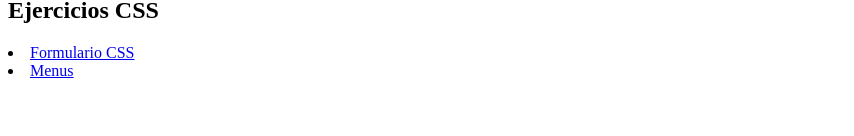
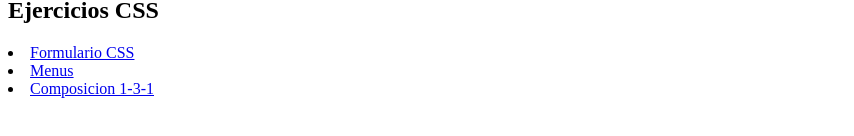
Before and after one commit to oabaorg2004/oabaorg2004.github.io, a plain HTML site: page index.html in a window 1280 px wide. Shown: the part 652-788 px from the top of the page, without its empty margins (0-854 px from the left). Drawn offline with Linux system fonts and the light colour scheme.

Commit message:
Update index.html

```diff
--- a/index.html
+++ b/index.html
@@ -29,6 +29,7 @@
 
 		<li> <a href="formulario_css.html">Formulario CSS </a> </li>
 		<li> <a href="menuCSS.html">Menus </a> </li>
+		<li> <a href="layout.html">Composicion 1-3-1 </a> </li>
 	</section>
 
 </body>
```
